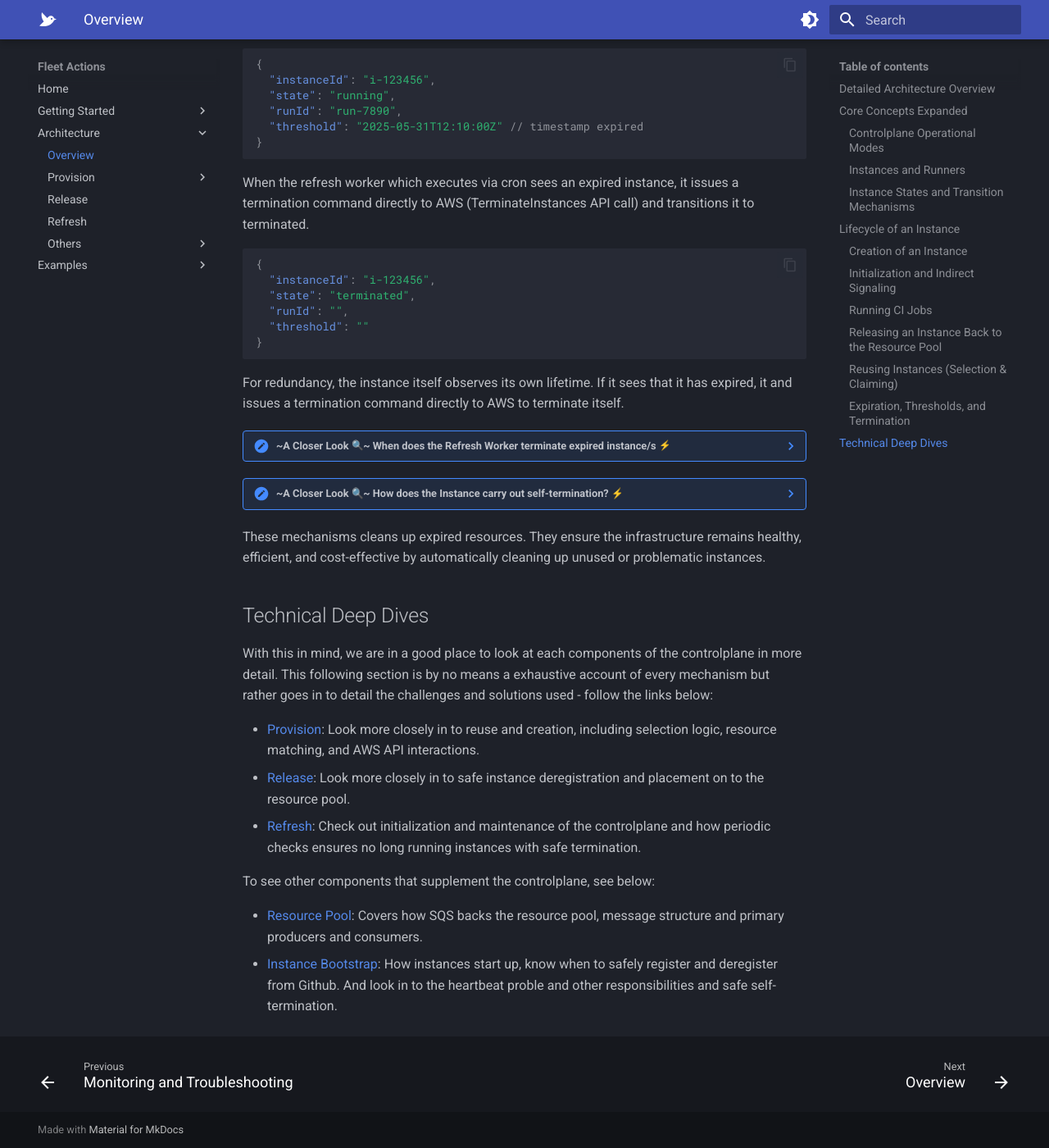
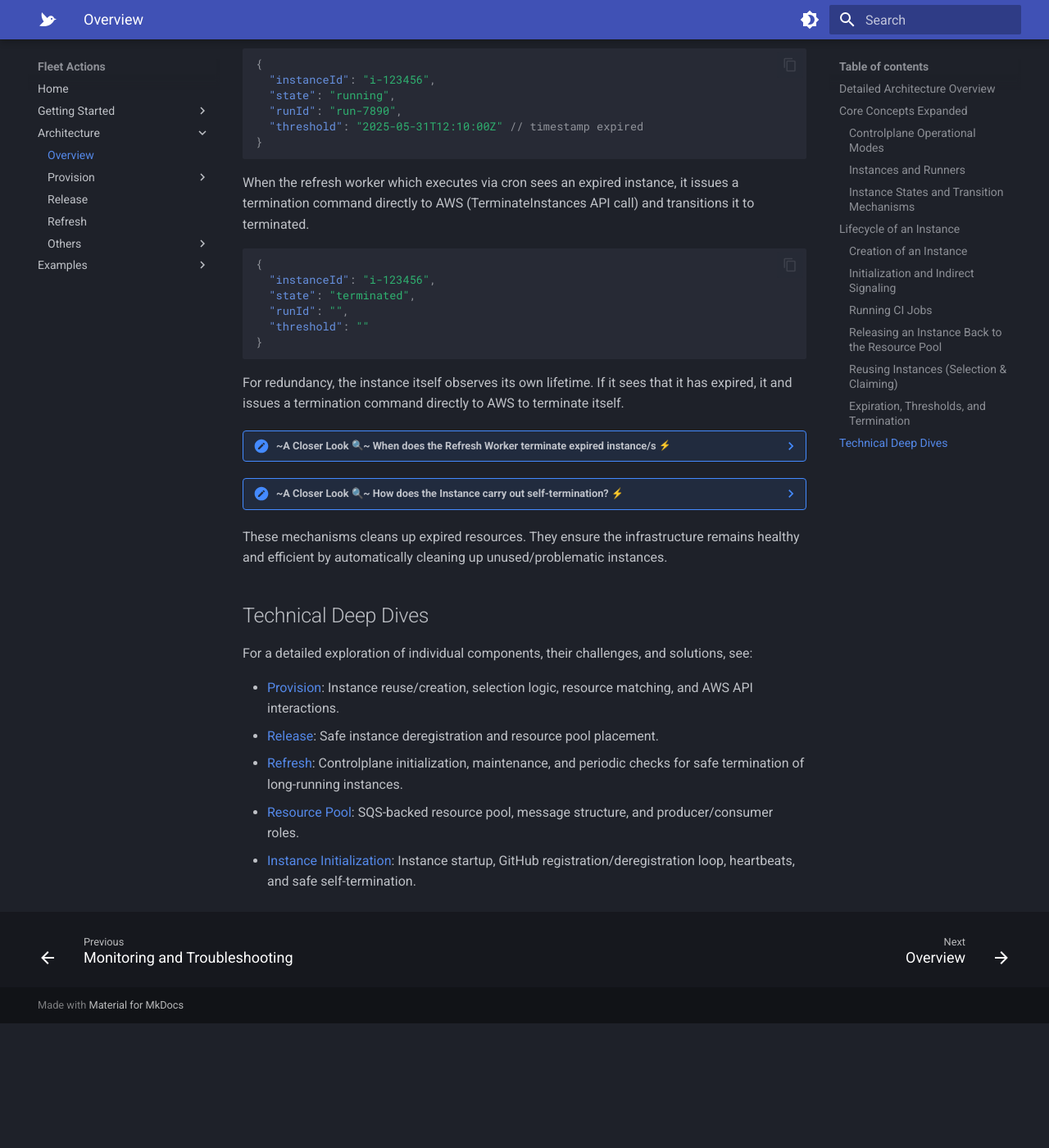
Before and after one commit to fleet-actions/ec2-runner-pool-manager, an MkDocs documentation site: the page built from docs/architecture/overview.md, in a window 1280 px wide and 1400 px high, scrolled down 6973 px. Shown: the whole window at 82% size. Built offline with MkDocs 1.6.1 and Material for MkDocs 9.7.7, drawn with Linux system fonts in a browser that asks for light colours; emoji names are drawn with the system emoji font; after the commit the page ends 8221 px from its top, so only the background shows below that; some of the changed text lies outside the part shown.

Commit message:
docs: update architecture overview and related documents

````diff
--- a/docs/architecture/overview.md
+++ b/docs/architecture/overview.md
@@ -356,26 +356,25 @@ For redundancy, the instance itself observes its own lifetime. If it sees that i
 
         Note over Instance: Background Process in Instance
         Instance-->DynamoDB: periodically fetch own threshold ♻️
-        Note over Instance: compares threshold against internal time
+        Note over Instance: Compares threshold against local time
         Instance->>Instance: determine self as expired
         Instance->>AWS: TerminateInstances(instance_id)
         AWS->>Instance: AWS terminates instance
         Note over Instance: shutdown
     ```
 
-These mechanisms cleans up expired resources. They ensure the infrastructure remains healthy, efficient, and cost-effective by automatically cleaning up unused or problematic instances.
+These mechanisms cleans up expired resources. They ensure the infrastructure remains healthy and efficient by automatically cleaning up unused/problematic instances.
 
 <!-- ☀️ -->
 
 ## Technical Deep Dives
 
-With this in mind, we are in a good place to look at each components of the controlplane in more detail. This following section is by no means a exhaustive account of every mechanism but rather goes in to detail the challenges and solutions used - follow the links below:
+For a detailed exploration of individual components, their challenges, and solutions, see:
 
-- [Provision](./provision/provision.md): Look more closely in to reuse and creation, including selection logic, resource matching, and AWS API interactions.
-- [Release](./release.md): Look more closely in to safe instance deregistration and placement on to the resource pool.
-- [Refresh](./refresh.md): Check out initialization and maintenance of the controlplane and how periodic checks ensures no long running instances with safe termination.
+- [Provision](./provision/provision.md): Instance reuse/creation, selection logic, resource matching, and AWS API interactions.
+- [Release](./release.md): Safe instance deregistration and resource pool placement.
+- [Refresh](./refresh.md): Controlplane initialization, maintenance, and periodic checks for safe termination of long-running instances.
+- [Resource Pool](./resource-pool.md): SQS-backed resource pool, message structure, and producer/consumer roles.
+- [Instance Initialization](./instance-initialization.md): Instance startup, GitHub registration/deregistration loop, heartbeats, and safe self-termination.
 
-To see other components that supplement the controlplane, see below:
-
-- [Resource Pool](./resource-pool.md): Covers how SQS backs the resource pool, message structure and primary producers and consumers.
-- [Instance Bootstrap](./instance-bootstrap.md): How instances start up, know when to safely register and deregister from Github. And look in to the heartbeat proble and other responsibilities and safe self-termination.
+<!-- ☀️ -->
````
Also changed, not shown: other parts of docs/architecture/overview.md (+5 -5 lines), docs/architecture/provision/provision.md (+82 -18 lines), docs/architecture/instance-initialization.md (renamed from docs/architecture/instance-bootstrap.md).
